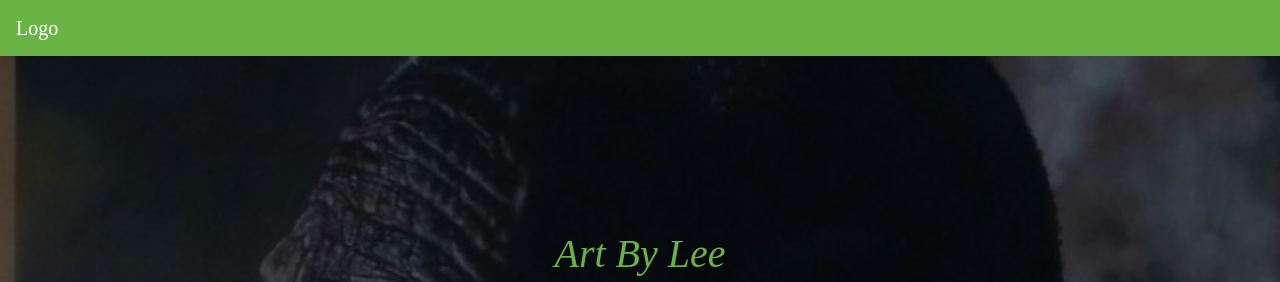
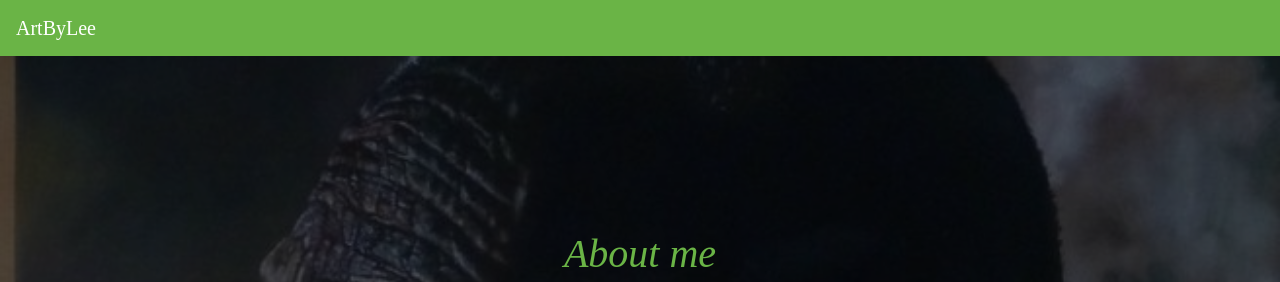
Before and after one commit to derrickwaweru/artbylee, a plain HTML site: page index.html in a window 1280 px wide. Shown: the top 282 px of the page. Drawn offline with Linux system fonts and the light colour scheme; a web font is replaced by a local one.

Commit message:
changed the logo info and the page title

```diff
--- a/index.html
+++ b/index.html
@@ -13,7 +13,7 @@
 <body>
 
 	<nav class="navbar navbar-expand-md">
-		<a class="navbar-brand" href="#">Logo</a>
+		<a class="navbar-brand" href="#">ArtByLee</a>
 		<button class="navbar-toggler navbar-dark" type="button" data-toggle="collapse" data-target="#main-navigation">
 			<span class="navbar-toggler-icon"></span>
 		</button>
@@ -36,7 +36,7 @@
 	<header class="page-header header container-fluid">
 		<div class="overlay"></div>
 		<div class="description">
-			<h1><i>Art By Lee</i></h1>
+			<h1><i>About me</i></h1>
 			<p>My name is Francis Lee.An artist, a hyper-realist and I live and breathe art. It's my passion and I love it to bits.</p>
 			<p> My inspiration is drawn from the world around me. From people, cultures, trees, hills... you name it!</p>
 
```
